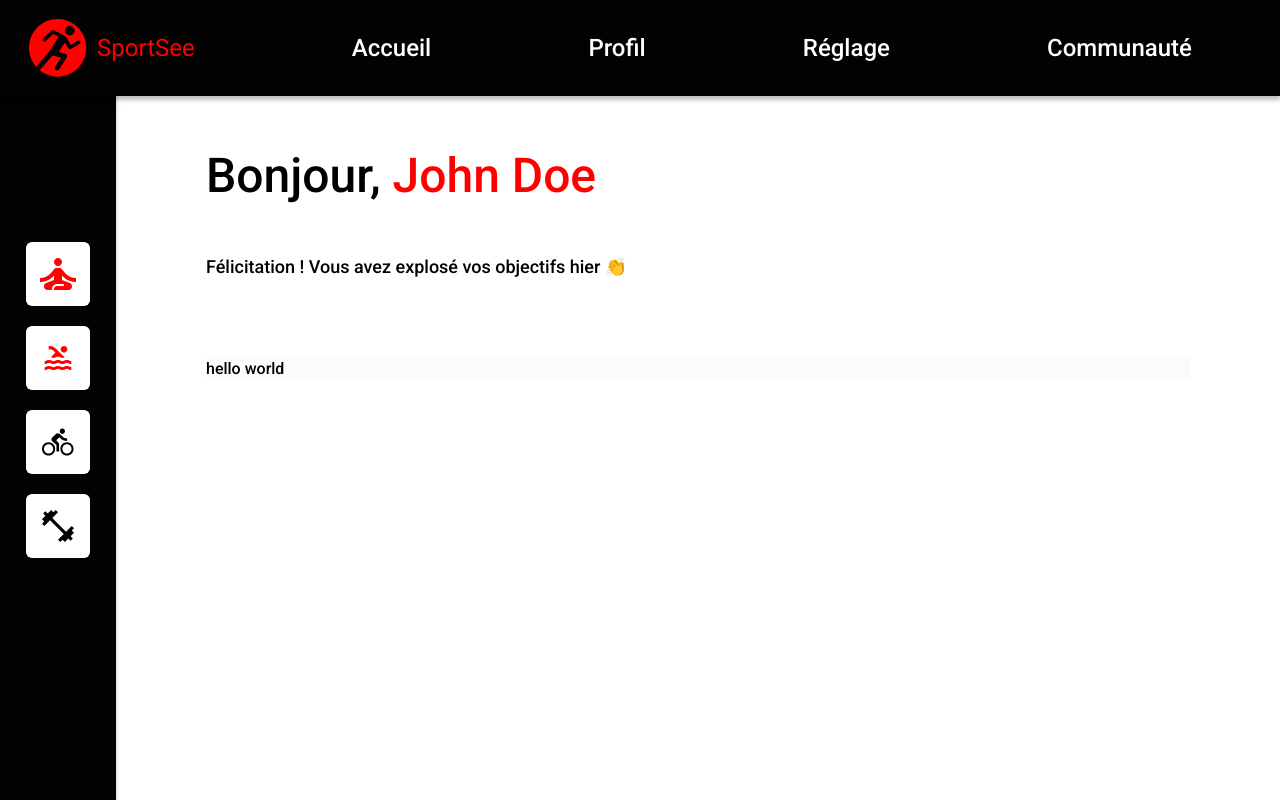
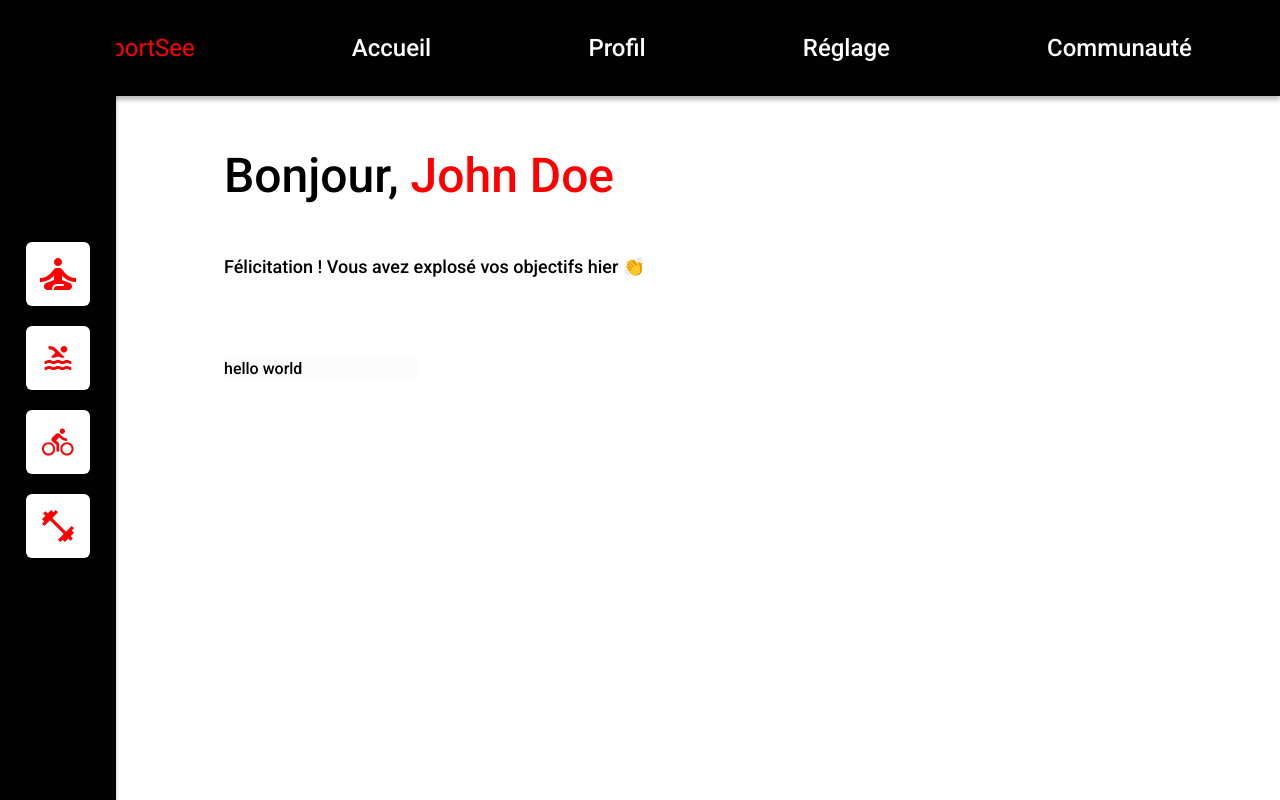
Before and after one commit to raven-panda/oc-12-sportsee, a React (Vite) app: page / in a window 1280 px wide. Built offline with nearby package versions, Linux system fonts and the light colour scheme.

Commit message:
add: updated style

```diff
--- a/src/components/components.module.css
+++ b/src/components/components.module.css
@@ -41,6 +41,9 @@
 /* Sidebar navigation */
 
 .sidebarNavigation {
+  position: fixed;
+  z-index: 10;
+  height: 100%;
   box-shadow: 0 4px 4px 0 rgba(0, 0, 0, 0.25);
   background: var(--color-main-1);
   padding: 0 26px;
@@ -60,6 +63,7 @@
   padding: 14px;
   border-radius: 6px;
   box-sizing: border-box;
+  color: var(--color-accent-red);
 
   outline: none;
   border: none;
--- a/src/components/icon/MeditationIcon.tsx
+++ b/src/components/icon/MeditationIcon.tsx
@@ -5,16 +5,14 @@ export default function MeditationIcon({ width = 36, height = 32, ...props }: Ic
     <svg
       width={width} height={height} {...props}
       viewBox="0 0 36 32"
-      fill="none"
+      fill="currentColor"
       xmlns="http://www.w3.org/2000/svg"
     >
       <path
         d="M18 8C20.2091 8 22 6.20914 22 4C22 1.79086 20.2091 0 18 0C15.7909 0 14 1.79086 14 4C14 6.20914 15.7909 8 18 8Z"
-        fill="#FF0101"
       />
       <path
         d="M36 24V20C31.52 20 27.68 18.08 24.8 14.64L22.12 11.44C21.36 10.52 20.24 10 19.06 10H16.96C15.78 10 14.66 10.52 13.9 11.44L11.22 14.64C8.32 18.08 4.48 20 0 20V24C5.54 24 10.38 21.66 14 17.5V22L6.24 25.1C4.9 25.64 4 26.96 4 28.42C4 30.4 5.6 32 7.58 32H12V31C12 28.24 14.24 26 17 26H23C23.56 26 24 26.44 24 27C24 27.56 23.56 28 23 28H17C15.34 28 14 29.34 14 31V32H28.42C30.4 32 32 30.4 32 28.42C32 26.96 31.1 25.64 29.76 25.1L22 22V17.5C25.62 21.66 30.46 24 36 24Z"
-        fill="#FF0101"
       />
     </svg>
   );
--- a/src/views/dashboard.css
+++ b/src/views/dashboard.css
@@ -7,7 +7,7 @@
   flex-grow: 1;
   min-height: 100vh;
   overflow: auto;
-  padding: 100px 90px 86px;
+  padding: 100px 90px 86px 224px;
   box-sizing: border-box;
 }
 
@@ -20,11 +20,23 @@
   color: var(--color-accent-red);
 }
 
-.dashboard > .dashboard-main-section h2 {
+.dashboard > .dashboard-main-section > h2 {
   font-size: 1.125rem;
   margin-bottom: 77px;
 }
 
-.dashboard > .dashboard-main-section .dashboard-cards-container {
+.dashboard > .dashboard-main-section>  #dashboard-cards-container {
   display: flex;
+  column-gap: 31px;
 }
+
+.dashboard > .dashboard-main-section>  #dashboard-cards-container > section:first-child {
+  flex-basis: 80%;
+}
+
+.dashboard > .dashboard-main-section>  #dashboard-cards-container > section:last-child {
+  flex-basis: 20%;
+}
+.dashboard > .dashboard-main-section>  #dashboard-cards-container > section:last-child > :not(:last-child) {
+  margin-bottom: 39px;
+}
```
Also changed, not shown: src/components/icon/SwimIcon.tsx (+1 -3 lines).
